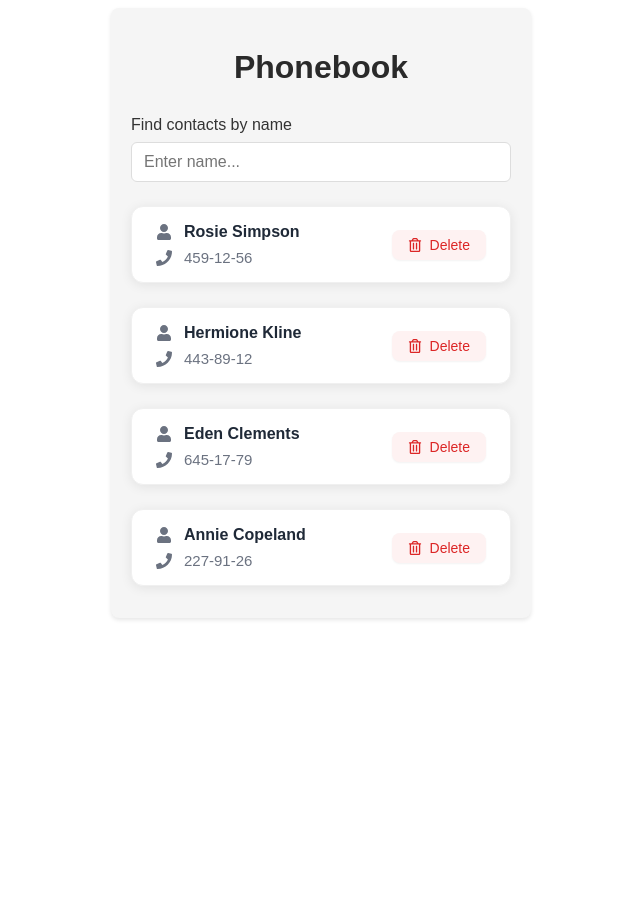
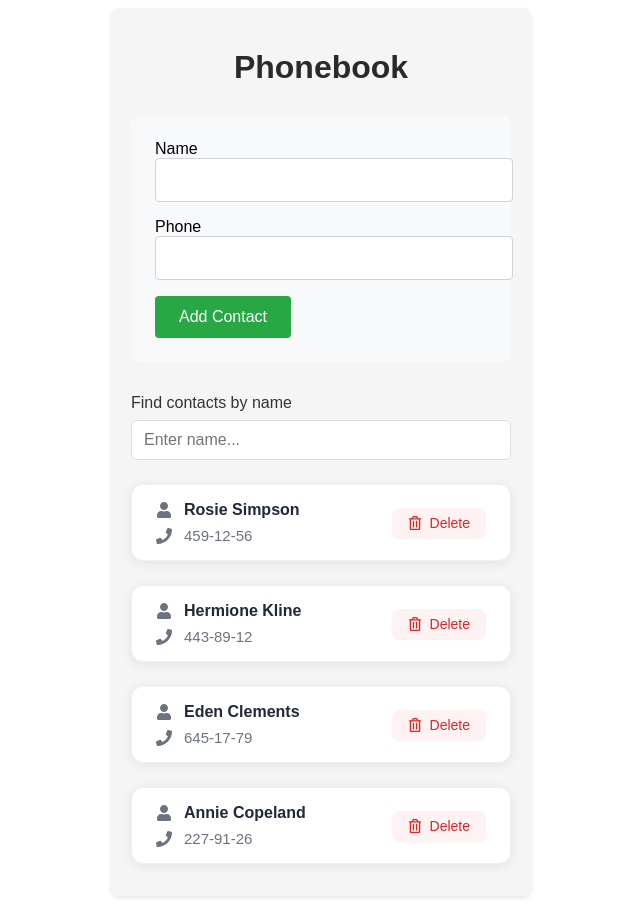
Before and after one commit to blackkat02/sticmanRun, a React (Vite) app: page / in a window 1280 px wide. Shown: the whole page, without its empty margins (319-959 px from the left). Before the commit the page ends 800 px from the top, so only its background shows below. Built offline with nearby package versions, Linux system fonts and the light colour scheme.

Commit message:
ADDED delete

```diff
--- a/src/App.jsx
+++ b/src/App.jsx
@@ -1,30 +1,60 @@
-// import { useState, useEffect } from 'react';
-
 import { useState } from 'react';
 import ContactList from './components/ContactList/ContactList';
 import SearchBox from './components/SearchBox/SearchBox';
-import contactListData from './contactList.json';
+import ContactForm from './components/ContactForm/ContactForm';
 import styles from './App.module.css';
 
 const App = () => {
+  const [contacts, setContacts] = useState([
+    { id: 'id-1', name: 'Rosie Simpson', number: '459-12-56' },
+    { id: 'id-2', name: 'Hermione Kline', number: '443-89-12' },
+    { id: 'id-3', name: 'Eden Clements', number: '645-17-79' },
+    { id: 'id-4', name: 'Annie Copeland', number: '227-91-26' },
+  ]);
+
   const [searchTerm, setSearchTerm] = useState('');
 
   const handleSearch = (term) => {
     setSearchTerm(term);
   };
 
-  const filteredContacts = contactListData.filter(contact =>
+  const handleDeleteContact = (id) => {
+    setContacts(prev => {
+      // Видаляємо контакт та перенумеровуємо ID
+      const newContacts = prev.filter(contact => contact.id !== id);
+      return newContacts.map((contact, index) => ({
+        ...contact,
+        id: `id-${index + 1}`
+      }));
+    });
+  };
+
+  const handleAddContact = (newContact) => {
+    setContacts(prev => [
+      ...prev,
+      {
+        id: `id-${prev.length + 1}`, // Новий ID завжди на 1 більший за кількість контактів
+        ...newContact
+      }
+    ]);
+  };
+
+  const filteredContacts = contacts.filter(contact =>
     contact.name.toLowerCase().includes(searchTerm.toLowerCase())
   );
 
   return (
     <div className={styles.container}>
       <h1 className={styles.title}>Phonebook</h1>
+      <ContactForm onSubmit={handleAddContact} />
       <SearchBox
         initialValues={{ username: '' }}
         onSearch={handleSearch}
       />
-      <ContactList contacts={filteredContacts} />
+      <ContactList
+        contacts={filteredContacts}
+        onDelete={handleDeleteContact}
+      />
     </div>
   );
 };
--- /dev/null
+++ b/src/components/ContactForm/ContactForm.jsx
@@ -0,0 +1,53 @@
+import { useId } from "react";
+import { Formik, Form, Field } from "formik";
+import PropTypes from 'prop-types';
+import styles from './ContactForm.module.css';
+
+const ContactForm = ({ onSubmit }) => {
+  const nameFieldId = useId();
+  const phoneFieldId = useId();
+
+  return (
+    <Formik
+      initialValues={{ name: '', number: '' }}
+      onSubmit={(values, actions) => {
+        onSubmit(values);
+        actions.resetForm();
+      }}
+    >
+      <Form className={styles.form}>
+        <div className={styles.formGroup}>
+          <label htmlFor={nameFieldId}>Name</label>
+          <Field
+            type="text"
+            name="name"
+            id={nameFieldId}
+            className={styles.input}
+            required
+          />
+        </div>
+
+        <div className={styles.formGroup}>
+          <label htmlFor={phoneFieldId}>Phone</label>
+          <Field
+            type="tel"
+            name="number"
+            id={phoneFieldId}
+            className={styles.input}
+            required
+          />
+        </div>
+
+        <button type="submit" className={styles.button}>
+          Add Contact
+        </button>
+      </Form>
+    </Formik>
+  );
+};
+
+ContactForm.propTypes = {
+  onSubmit: PropTypes.func.isRequired,
+};
+
+export default ContactForm;
--- /dev/null
+++ b/src/components/ContactForm/ContactForm.module.css
@@ -0,0 +1,39 @@
+.form {
+  margin-bottom: 2rem;
+  padding: 1.5rem;
+  background: #f8f9fa;
+  border-radius: 8px;
+}
+
+.formGroup {
+  margin-bottom: 1rem;
+}
+
+.label {
+  display: block;
+  margin-bottom: 0.5rem;
+  font-weight: 500;
+}
+
+.input {
+  width: 100%;
+  padding: 0.75rem;
+  border: 1px solid #ced4da;
+  border-radius: 4px;
+  font-size: 1rem;
+}
+
+.button {
+  background-color: #28a745;
+  color: white;
+  padding: 0.75rem 1.5rem;
+  border: none;
+  border-radius: 4px;
+  cursor: pointer;
+  font-size: 1rem;
+  transition: background-color 0.3s;
+}
+
+.button:hover {
+  background-color: #218838;
+}
--- a/src/components/ContactList/ContactList.jsx
+++ b/src/components/ContactList/ContactList.jsx
@@ -2,11 +2,17 @@ import PropTypes from 'prop-types';
 import Contact from '../Contact/Contact';
 import styles from './ContactList.module.css';
 
-const ContactList = ({ contacts }) => {
+const ContactList = ({ contacts, onDelete }) => {
   return (
     <ul className={styles.list}>
-      {contacts.map(({ id, name, number }) => (
-        <Contact key={id} name={name} number={number} />
+      {contacts.map((contact) => (
+        <Contact
+          key={contact.id}
+          id={contact.id}
+          name={contact.name}
+          number={contact.number}
+          onDelete={onDelete}
+        />
       ))}
     </ul>
   );
@@ -20,6 +26,7 @@ ContactList.propTypes = {
       number: PropTypes.string.isRequired,
     })
   ).isRequired,
+  onDelete: PropTypes.func.isRequired,
 };
 
 export default ContactList;
--- a/src/components/SearchBox/SearchBox.jsx
+++ b/src/components/SearchBox/SearchBox.jsx
@@ -4,23 +4,23 @@ import { Formik, Form, Field } from "formik";
 import styles from './SearchBox.module.css';
 
 const SearchBox = ({ initialValues, onSearch }) => {
-  const nameFieldId = useId();
+  const searchNameFieldId = useId();
 
   return (
     <Formik
       initialValues={initialValues}
-      onSubmit={() => {}} // Empty function to satisfy Formik
+      onSubmit={() => {}}
     >
       {({ values, handleChange }) => (
         <Form className={styles.searchForm}>
           <div className={styles.formGroup}>
-            <label htmlFor={nameFieldId} className={styles.label}>
+            <label htmlFor={searchNameFieldId} className={styles.label}>
               Find contacts by name
             </label>
             <Field
               type="text"
               name="username"
-              id={nameFieldId}
+              id={searchNameFieldId}
               className={styles.input}
               placeholder="Enter name..."
               onChange={(e) => {
```
